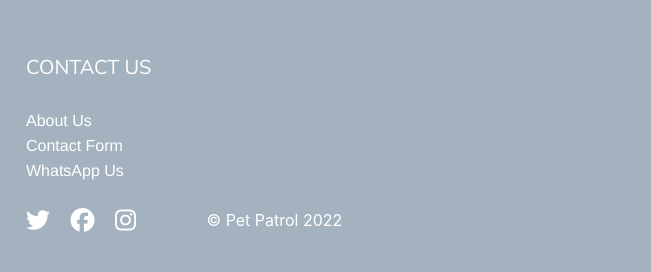
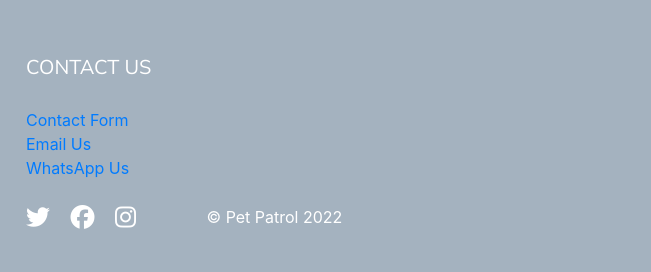
Before and after one commit to ERBfinal/ERB-final-project, a plain HTML site: page index.html in a window 1280 px wide. Shown: the part 3986-4258 px from the top of the page, 629-1280 px from the left. Drawn offline with nearby package versions, Linux system fonts and the light colour scheme.

Commit message:
about us and footer update

```diff
--- a/index.html
+++ b/index.html
@@ -41,7 +41,7 @@
           <a href="#">Link 3</a>
         </div>
       </div> -->
-      <a href="#location">About Us</a>
+      <a href="aboutUs.html">About Us</a>
       <a href="javascript:void(0);" class="icon" onclick="myTopNavbarF()">
         <i class="fa fa-bars"></i>
       </a>
@@ -289,9 +289,9 @@
           <h5>CONTACT US</h5>
         </div>
         <div class="footer-text">
-          <span>About Us</span><br>
-          <span>Contact Form</span><br>
-          <span>WhatsApp Us</span><br>
+          <a href="#location">Contact Form</a><br>
+          <a href="maintenance.html">Email Us</a><br>
+          <a href="maintenance.html">WhatsApp Us</a>
         </div>
         <div>
           <div class="footer-icon align-bottom">
```
